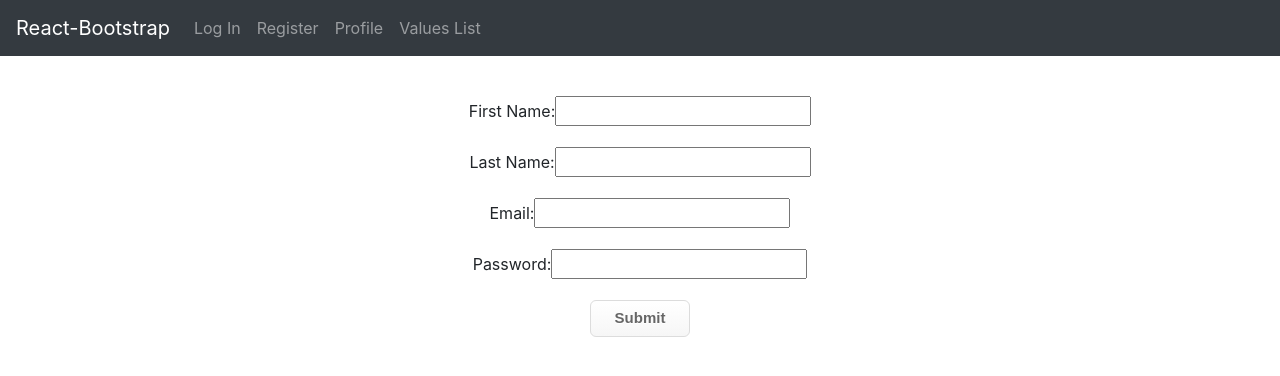
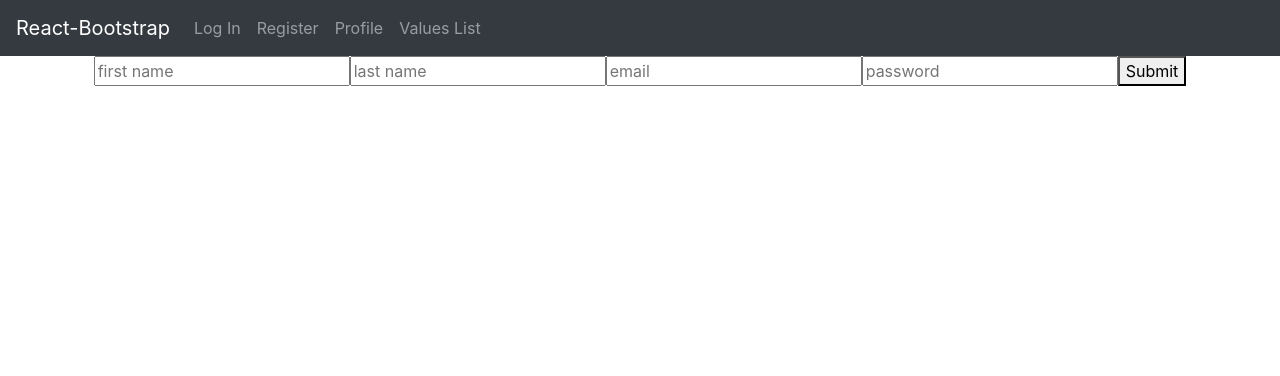
Before and after one commit to bw-essentialism/frontend, a React (Create React App) app in the folder front-end/: page /register in a window 1280 px wide. Shown: the top 376 px of the page. Built offline with nearby package versions, Linux system fonts and the light colour scheme.

Commit message:
registration working

```diff
--- a/front-end/src/components/login.js
+++ b/front-end/src/components/login.js
@@ -1,87 +1,206 @@
 import React from "react";
-import { withFormik, Form, Field } from 'formik';
-import * as Yup from 'yup';
-import axios from "axios";
-import styled from 'styled-components';
+import axios from 'axios';
+import axiosWithAuth from '../utils/axiosWithAuth';
 
-const Div= styled.div`
-    margin-top: 40px;
-    display: flex;
-    justify-content: center;
-`
-const Button = styled.button`
-    text-decoration: none;
-    box-shadow:inset 0px 1px 0px 0px #ffffff;
-    background:linear-gradient(to bottom, #ffffff 5%, #f6f6f6 100%);
-    background-color:#ffffff;
-    border-radius:6px;
-    border:1px solid #dcdcdc;
-    display:inline-block;
-    cursor:pointer;
-    color:#666666;
-    font-family:Arial;
-    font-size:15px;
-    font-weight:bold;
-    padding:6px 24px;
-    text-decoration:none;
-    text-shadow:0px 1px 0px #ffffff;
+class Login extends React.Component {
+  state = {
+    credentials: {
+      email: "",
+      password: ""
+    }
+  };
 
-    &:hover {
-      background:linear-gradient(to bottom, #f6f6f6 5%, #ffffff 100%);
-      background-color:#f8f8f8;
-    }
+  handleChange = e => {
+    this.setState({
+      credentials: {
+        ...this.state.credentials,
+        [e.target.name]: e.target.value
+      }
+    });
+  };
 
-    &:active {
-      position:relative;
-      top:1px;
-    }
-`
+  login = e => {
+    e.preventDefault();
+    // login to retreive the JWT token
+    // add the token to localStorage
+    // route to /protected (whatever landing page)
+    axiosWithAuth()
+      // base of '/api/login' inside axiosWithAuth in utils folder
+      .post("http://localhost:5000/api/auth/login", this.state.credentials)
+      .then(res => {
+        localStorage.setItem("token", res.data.payload) & console.log(res, "this");
+        this.props.history.push("/protected");
+      })
+      .catch(err => console.log(err.response));
+  };
 
-function Login({touched, errors}){
-  return(
-      <Div className="formcontain">
-    <Form>
+  render() {
+    return (
       <div>
-        <label>Email:  </label>
-        <Field name="email"
-               type="email"
-               />
-          <p>{touched.email && errors.email}</p>
+        <form onSubmit={this.login}>
+          <input
+            type="text"
+            name="username"
+            value={this.state.credentials.email}
+            onChange={this.handleChange}
+          />
+          <input
+            type="password"
+            name="password"
+            value={this.state.credentials.password}
+            onChange={this.handleChange}
+          />
+          <button>Log in</button>
+        </form>
       </div>
-      <div>
-        <label>Password:  </label>
-        <Field name="password"
-               type="password"
-               />
-         <p>{touched.password && errors.password}</p>
-      </div>
-      <Button>Submit</Button>
-    </Form>
-    </Div>
-  )
+    );
+  }
 }
 
-export default withFormik({
-  mapPropsToValues(){
-    return {
-      email: '',
-      password: '',
-    };
-  },
-  validationSchema: Yup.object().shape({
-    email: Yup.string().email().required(),
-    password: Yup.string().min(2).required(),
-  }),
-  handleSubmit(values) {
-    const url = 'https://mock-users-server.herokuapp.com/api/auth';
-    axios.post(url, values)
-      .then(res => {
-        localStorage.setItem('token', res.data.token);
-      })
-      .catch(e => {
-        console.log(e.response.data)
-      })
+export default Login;
 
-    console.log(values)
-  }
-})(Login);
+
+// import React from "react";
+// import { withFormik, Form, Field } from 'formik';
+// import * as Yup from 'yup';
+// import axios from "axios";
+// import styled from 'styled-components';
+
+// const Div= styled.div`
+//     margin-top: 40px;
+//     display: flex;
+//     justify-content: center;
+// `
+// const Button = styled.button`
+//     text-decoration: none;
+//     box-shadow:inset 0px 1px 0px 0px #ffffff;
+//     background:linear-gradient(to bottom, #ffffff 5%, #f6f6f6 100%);
+//     background-color:#ffffff;
+//     border-radius:6px;
+//     border:1px solid #dcdcdc;
+//     display:inline-block;
+//     cursor:pointer;
+//     color:#666666;
+//     font-family:Arial;
+//     font-size:15px;
+//     font-weight:bold;
+//     padding:6px 24px;
+//     text-decoration:none;
+//     text-shadow:0px 1px 0px #ffffff;
+
+//     &:hover {
+//       background:linear-gradient(to bottom, #f6f6f6 5%, #ffffff 100%);
+//       background-color:#f8f8f8;
+//     }
+
+//     &:active {
+//       position:relative;
+//       top:1px;
+//     }
+// `
+
+// function Login({touched, errors}){
+//   return(
+//       <Div className="formcontain">
+//     <Form>
+//       <div>
+//         <label>Email:  </label>
+//         <Field name="email"
+//                type="email"
+//                />
+//           <p>{touched.email && errors.email}</p>
+//       </div>
+//       <div>
+//         <label>Password:  </label>
+//         <Field name="password"
+//                type="password"
+//                />
+//          <p>{touched.password && errors.password}</p>
+//       </div>
+//       <Button>Submit</Button>
+//     </Form>
+//     </Div>
+//   )
+// }
+
+// export default withFormik({
+//   mapPropsToValues(){
+//     return {
+//       email: '',
+//       password: '',
+//     };
+//   },
+//   validationSchema: Yup.object().shape({
+//     email: Yup.string().email().required(),
+//     password: Yup.string().min(1).required(),
+//   }),
+//   handleSubmit(values) {
+//     const url = 'https://localhost:5000/api/auth/login';
+//     axios.post(url, values)
+//       .then(res => {
+//         localStorage.setItem('token', res.data.token);
+//       })
+//       .catch(e => {
+//         console.log(e)
+//       })
+
+//     console.log(values)
+//   }
+// })(Login);
+
+
+// import React, { useState } from 'react';
+// import { userInfo } from 'os';
+// import axios from 'axios';
+
+// const Login = () => {
+//     const [user, setUser] = useState({
+//         first_name: "",
+//         last_name: "",
+//         email: "",
+//         password: ""
+//     });
+
+//     const changeHandler = e => {
+//         setUser({ ...user, [e.target.name]: e.target.value });
+//         console.log('Checking user state:',user);
+//     };
+
+//     const submitHandler = e => {
+//         e.preventDefault();
+
+//         const url = 'https://localhost:5000/api/auth/login';
+//         axios.post(url)
+//           .then(res => {
+//             localStorage.setItem('token', res.data.token);
+//           })
+//           .catch(e => {
+//             console.log(e)
+//           })
+//       }
+
+//     return (
+//         <React.Fragment>
+//             <form onSubmit={submitHandler}>
+//                 <input
+//                 type="text"
+//                 name="email"
+//                 value={user.email}
+//                 placeholder="email"
+//                 onChange={changeHandler}
+//                 />
+
+//                 <input
+//                 type="text"
+//                 name="password"
+//                 value={user.password}
+//                 placeholder="password"
+//                 onChange={changeHandler}
+//                 />
+//                 <button>Submit</button>
+//             </form>
+//         </React.Fragment>
+//     );
+// };
+
+// export default Login;
--- a/front-end/src/components/registration.js
+++ b/front-end/src/components/registration.js
@@ -1,105 +1,182 @@
-import React from "react";
-import { withFormik, Form, Field } from 'formik';
-import * as Yup from 'yup';
-import axios from "axios";
-import styled from 'styled-components';
+import React, { useState } from 'react';
+import { userInfo } from 'os';
+import axios from 'axios';
 
-const Div= styled.div`
-    margin-top: 40px;
-    display: flex;
-    justify-content: center;
-`
-const Button = styled.button`
-    text-decoration: none;
-    box-shadow:inset 0px 1px 0px 0px #ffffff;
-    background:linear-gradient(to bottom, #ffffff 5%, #f6f6f6 100%);
-    background-color:#ffffff;
-    border-radius:6px;
-    border:1px solid #dcdcdc;
-    display:inline-block;
-    cursor:pointer;
-    color:#666666;
-    font-family:Arial;
-    font-size:15px;
-    font-weight:bold;
-    padding:6px 24px;
-    text-decoration:none;
-    text-shadow:0px 1px 0px #ffffff;
+const Register = () => {
+    const [user, setUser] = useState({
+        first_name: "",
+        last_name: "",
+        email: "",
+        password: ""
+    });
 
-    &:hover {
-      background:linear-gradient(to bottom, #f6f6f6 5%, #ffffff 100%);
-      background-color:#f8f8f8;
-    }
+    const changeHandler = e => {
+        setUser({ ...user, [e.target.name]: e.target.value });
+        console.log('Checking user state:',user);
+    };
 
-    &:active {
-      position:relative;
-      top:1px;
-    }
-`
+    const submitHandler = e => {
+        e.preventDefault();
+        axios.post('http://localhost:5000/api/auth/register', user)
+        .then(res => {
+            console.log('Server response:', res);
+            setUser({
+                first_name: "",
+                last_name: "",
+                email: "",
+                password: ""
+            });
+         })
+         .catch(err => {
+             console.log(err)
+         });
+     };
 
-function Register({touched, errors}){
-  return(
-    <Div>
-    <Form>
-      <div>
-        <label>First Name: </label>
-        <Field name="firstname"
+    return (
+        <React.Fragment>
+            <form onSubmit={submitHandler}>
+                <input
                 type="text"
+                name="first_name"
+                value={user.first_name}
+                placeholder="first name"
+                onChange={changeHandler}
                 />
-          <p>{touched.firstname && errors.firstname}</p>
-      </div>
-      <div>
-        <label>Last Name: </label>
-        <Field name="lastname"
+
+                <input
                 type="text"
+                name="last_name"
+                value={user.last_name}
+                placeholder="last name"
+                onChange={changeHandler}
                 />
-          <p>{touched.lastname && errors.lastname}</p>
-      </div>
-      <div>
-        <label>Email: </label>
-        <Field name="email"
-               type="email"
+
+                <input
+                type="text"
+                name="email"
+                value={user.email}
+                placeholder="email"
+                onChange={changeHandler}
                 />
-          <p>{touched.email && errors.email}</p>
-      </div>
-      <div>
-        <label>Password: </label>
-        <Field name="password"
-               type="password"
+
+                <input
+                type="text"
+                name="password"
+                value={user.password}
+                placeholder="password"
+                onChange={changeHandler}
                 />
-         <p>{touched.password && errors.password}</p>
-      </div>
-      <Button>Submit</Button>
-    </Form>
-    </Div>
-  )
-}
+                <button>Submit</button>
+            </form>
+        </React.Fragment>
+    );
+};
 
-export default withFormik({
-  mapPropsToValues(){
-    return {
-      firstname: '',
-      lastname: '',
-      email: '',
-      password: '',
-    };
-  },
-  validationSchema: Yup.object().shape({
-    firstname: Yup.string().required("Your first name is required"),
-    lastname: Yup.string().required("Your last name is required"),
-    email: Yup.string().email().required(),
-    password: Yup.string().min(2).required(),
-  }),
-  handleSubmit(values) {
-    const url = 'https://mock-users-server.herokuapp.com/api/auth';
-    axios.post(url, values)
-      .then(res => {
-        localStorage.setItem('token', res.data.token);
-      })
-      .catch(e => {
-        console.log(e.response.data)
-      })
+export default Register;
 
-    console.log(values)
-  }
-})(Register);
+// import React from "react";
+// import { withFormik, Form, Field } from 'formik';
+// import * as Yup from 'yup';
+// import axios from "axios";
+// import styled from 'styled-components';
+
+// const Div= styled.div`
+//     margin-top: 40px;
+//     display: flex;
+//     justify-content: center;
+// `
+// const Button = styled.button`
+//     text-decoration: none;
+//     box-shadow:inset 0px 1px 0px 0px #ffffff;
+//     background:linear-gradient(to bottom, #ffffff 5%, #f6f6f6 100%);
+//     background-color:#ffffff;
+//     border-radius:6px;
+//     border:1px solid #dcdcdc;
+//     display:inline-block;
+//     cursor:pointer;
+//     color:#666666;
+//     font-family:Arial;
+//     font-size:15px;
+//     font-weight:bold;
+//     padding:6px 24px;
+//     text-decoration:none;
+//     text-shadow:0px 1px 0px #ffffff;
+
+//     &:hover {
+//       background:linear-gradient(to bottom, #f6f6f6 5%, #ffffff 100%);
+//       background-color:#f8f8f8;
+//     }
+
+//     &:active {
+//       position:relative;
+//       top:1px;
+//     }
+// `
+
+// function Register({touched, errors}){
+//   return(
+//     <Div>
+//     <Form>
+//       <div>
+//         <label>First Name: </label>
+//         <Field name="first_name"
+//                type="text"
+//                />
+//           <p>{touched.first_name && errors.first_name}</p>
+//       </div>
+//       <div>
+//         <label>Last Name: </label>
+//         <Field name="last_name"
+//                type="text"
+//                />
+//           <p>{touched.last_name && errors.last_name}</p>
+//       </div>
+//       <div>
+//         <label>Email: </label>
+//         <Field name="email"
+//                type="email"
+//                />
+//           <p>{touched.email && errors.email}</p>
+//       </div>
+//       <div>
+//         <label>Password: </label>
+//         <Field name="password"
+//                type="password"
+//                />
+//          <p>{touched.password && errors.password}</p>
+//       </div>
+//       <Button>Submit</Button>
+//     </Form>
+//     </Div>
+//   )
+// }
+
+// export default withFormik({
+//   mapPropsToValues(){
+//     return {
+//       first_name: '',
+//       last_name: '',
+//       email: '',
+//       password: '',
+//     };
+//   },
+//   validationSchema: Yup.object().shape({
+//     first_name: Yup.string().required("Your first name is required"),
+//     last_name: Yup.string().required("Your last name is required"),
+//     email: Yup.string().email().required(),
+//     password: Yup.string().min(2).required(),
+//   }),
+//   handleSubmit(values) {
+//     const url = 'https://localhost:5000/api/auth/register';
+//     axios.post(url, values)
+//       .then(res => {
+//         //localStorage.setItem('token', res.data.token);
+//         console.log('Res', res)
+//       })
+//       .catch(e => {
+//         console.log(e)
+//       })
+
+//     console.log(values)
+//   }
+// })(Register);
--- a/front-end/src/utils/axiosWithAuth.js
+++ b/front-end/src/utils/axiosWithAuth.js
@@ -5,7 +5,7 @@ const axiosWithAuth = () => {
 
   return axios.create({
     headers: {
-      Authorization: token
+      authorization: token
     }
   });
 };
```
Also changed, not shown: package.json (added, +7 -0 lines), 1 other file (tests, documents, lock files or other folders). Lines whose indentation alone changed are shown as unchanged.
